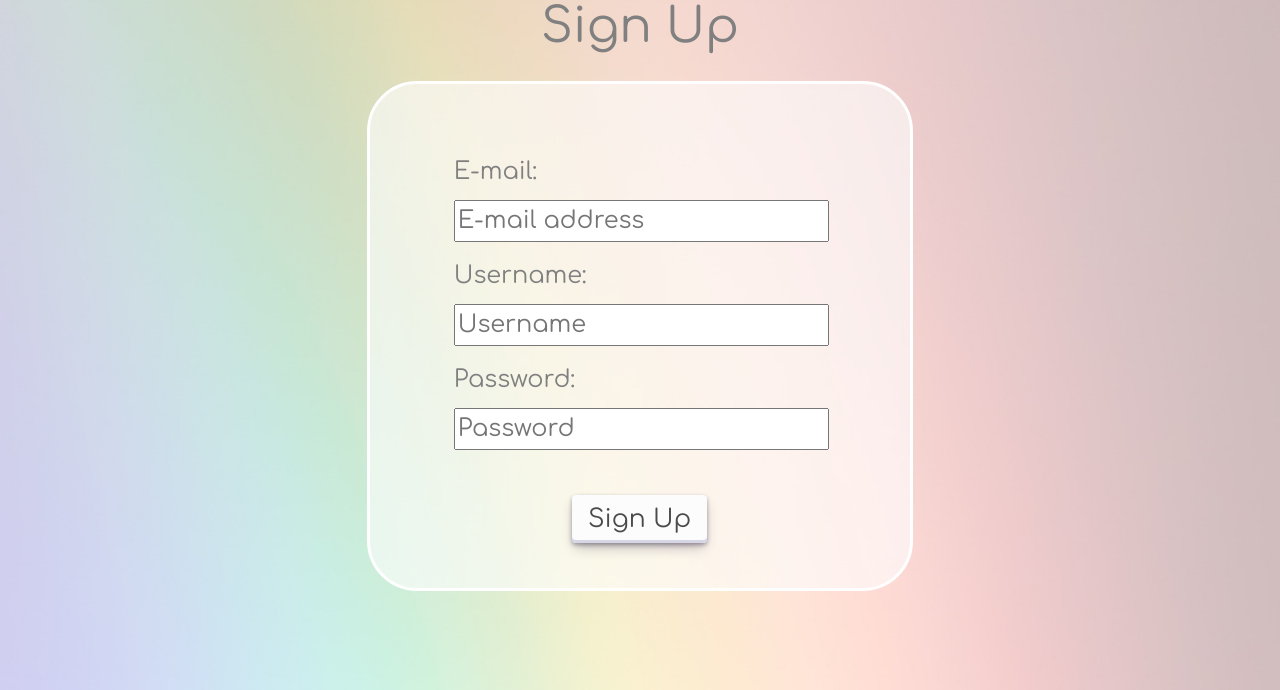
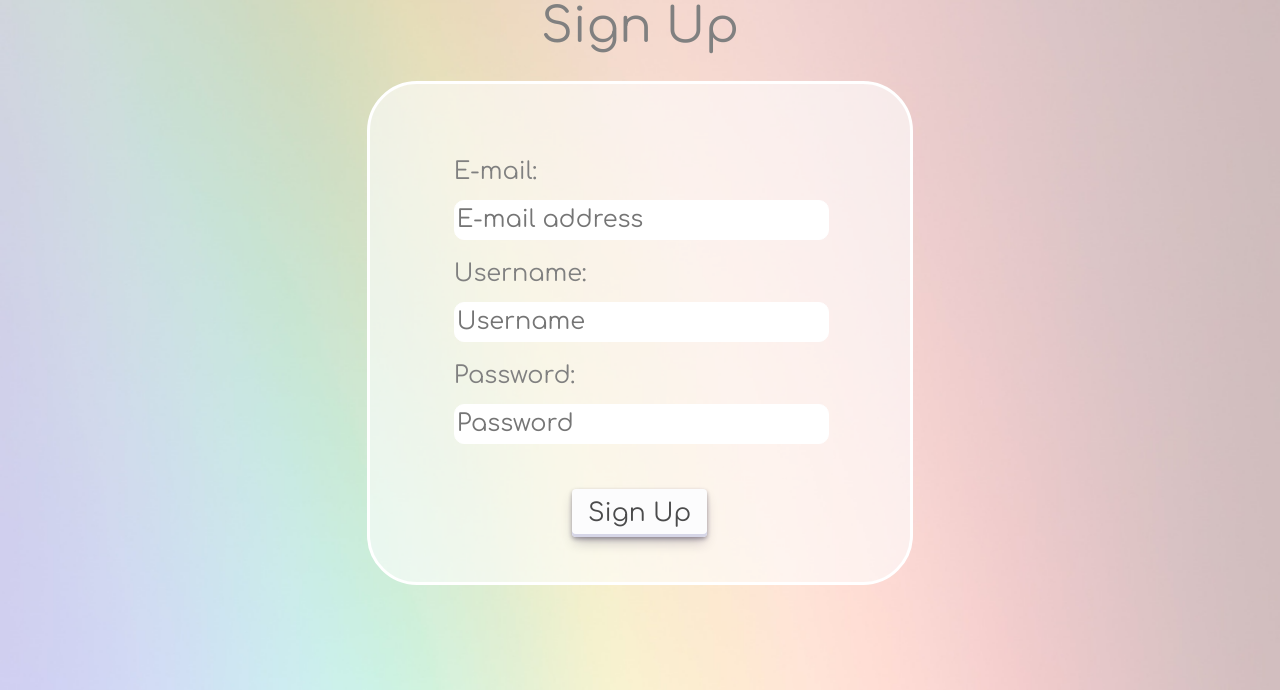
Before and after one commit to MarcelloMuy/Hackathon-Repo, a Django app: page /accounts/signup/ in a window 1280 px wide. Shown: the part 223-913 px from the top of the page. Run offline with Django 3.2, Linux system fonts and the light colour scheme; some libraries are stand-ins or nearby versions; some web fonts are replaced.

Commit message:
Round edges of auth form inputs

```diff
--- a/static/css/auth.css
+++ b/static/css/auth.css
@@ -53,6 +53,8 @@
   margin-top: 10px;
   margin-left: 17%;
   width: 100%;
+  border: solid 1px white;
+  border-radius: 10px;
 }
 
 .auth-logout-form {
```
